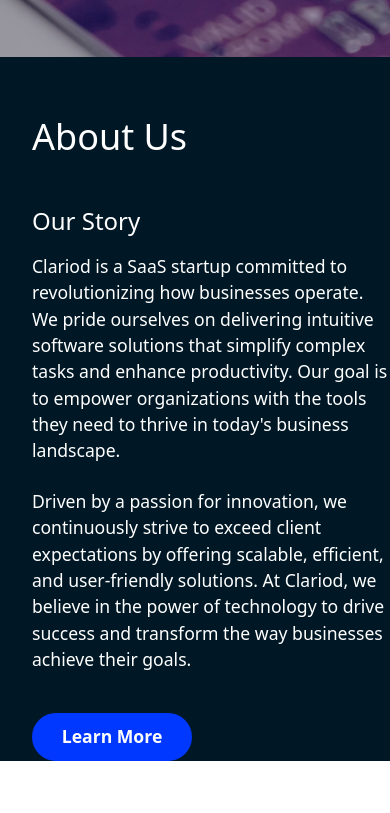
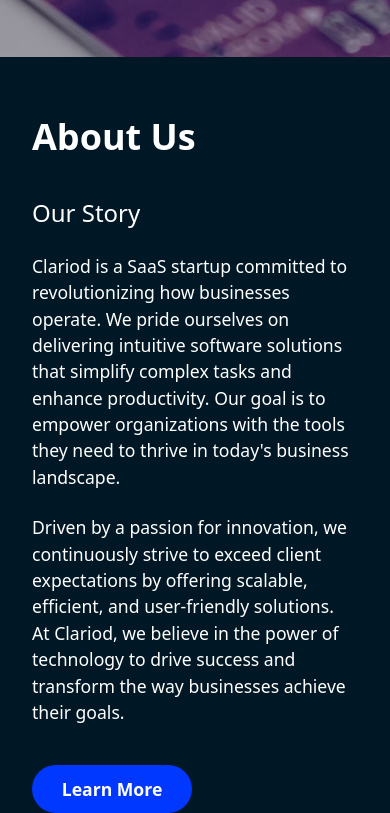
Before and after one commit to techwithdani/Clariod, a React (Vite) app in the folder frontend/: page / in a window 390 px wide. Shown: the part 911-1724 px from the top of the page. Before the commit the page ends 1672 px from the top, so only its background shows below. Built offline with nearby package versions, Linux system fonts and the light colour scheme.

Commit message:
Add responsiveness

```diff
--- a/frontend/src/components/AboutUsSection.jsx
+++ b/frontend/src/components/AboutUsSection.jsx
@@ -5,14 +5,14 @@
     <>
       <section>
         <div className="bg-darkBlue text-white">
-          <div className="pt-15 pl-8">
-            <h1 className="text-4xl">About Us</h1>
+          <div className="pt-15 pl-8 md:pl-17 lg:pl-29">
+            <h1 className="text-4xl font-semibold">About Us</h1>
           </div>
-          <div className="pt-12 pl-8">
+          <div className="pt-10 pl-8 md:pl-17 lg:pl-29">
             <p className="text-2xl">Our Story</p>
           </div>
-          <div className="pl-8 pt-4 text-[1.1rem]">
-            <div>
+          <div className="pl-8 pt-6 text-[1.1rem] text-balance md:pl-17 lg:pl-29">
+            <div className="pr-10 md:pr-30">
               <p>
                 Clariod is a SaaS startup committed to revolutionizing how
                 businesses operate. We pride ourselves on delivering intuitive
@@ -21,7 +21,7 @@
                 tools they need to thrive in today&apos;s business landscape.
               </p>
             </div>
-            <div className="mt-6">
+            <div className="mt-6 pr-10 md:pr-30">
               <p>
                 Driven by a passion for innovation, we continuously strive to
                 exceed client expectations by offering scalable, efficient, and
@@ -31,7 +31,7 @@
               </p>
             </div>
           </div>
-          <div className="pl-8 pt-10">
+          <div className="pl-8 pt-10 md:pl-17 lg:pl-29">
             <Button text={"Learn More"} />
           </div>
         </div>
```
